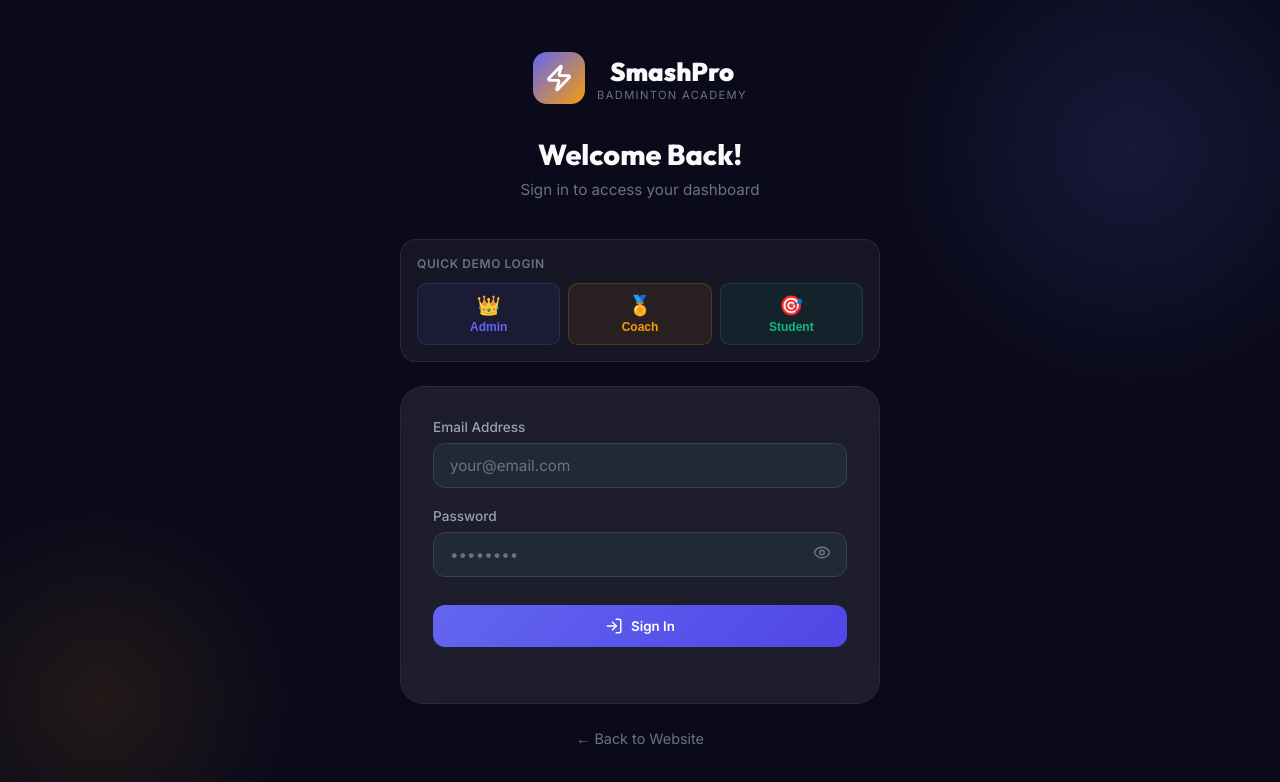
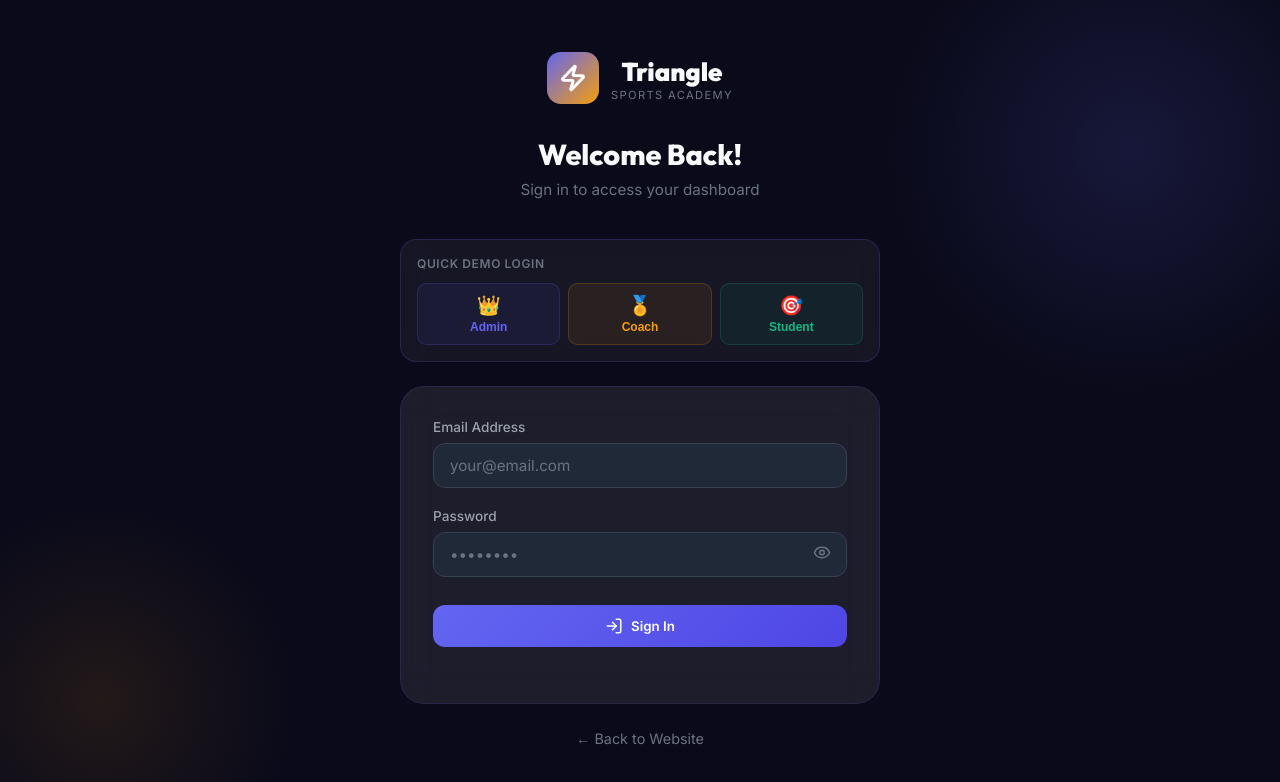
Before and after one commit to Bharani4822a/triangel-sports, a Next.js app: page /login in a window 1280 px wide. Shown: the top 782 px of the page. Built offline with nearby package versions, Linux system fonts and the light colour scheme.

Commit message:
style: enlargement of hero logo

```diff
--- a/src/app/login/page.tsx
+++ b/src/app/login/page.tsx
@@ -51,8 +51,8 @@ export default function LoginPage() {
               <Zap size={28} color="white" strokeWidth={2.5} />
             </div>
             <div>
-              <div style={{ fontFamily: 'Outfit, sans-serif', fontWeight: 900, fontSize: '1.6rem', color: '#f9fafb' }}>SmashPro</div>
-              <div style={{ fontSize: '0.7rem', color: '#6b7280', letterSpacing: '0.12em', textTransform: 'uppercase' }}>Badminton Academy</div>
+              <div style={{ fontFamily: 'Outfit, sans-serif', fontWeight: 900, fontSize: '1.6rem', color: '#f9fafb' }}>Triangle</div>
+              <div style={{ fontSize: '0.7rem', color: '#6b7280', letterSpacing: '0.12em', textTransform: 'uppercase' }}>Sports Academy</div>
             </div>
           </Link>
           <h1 style={{ fontFamily: 'Outfit, sans-serif', fontSize: '1.8rem', fontWeight: 800, color: '#f9fafb', marginTop: '1.5rem' }}>Welcome Back!</h1>
--- a/src/app/page.tsx
+++ b/src/app/page.tsx
@@ -581,7 +581,7 @@ export default function HomePage() {
         .logo-img { height: 48px; width: auto; }
 
         .orbit-container { width: 380px; height: 380px; }
-        .shuttle-icon { width: clamp(6rem, 10vw, 7rem); height: auto; }
+        .shuttle-icon { width: clamp(8rem, 12vw, 10rem); height: auto; }
         .orbit-stat-label { font-size: 0.65rem; }
         .registration-container { padding: 2.5rem; }
         .map-container { height: 400px; }
@@ -625,7 +625,7 @@ export default function HomePage() {
           .footer-grid { grid-template-columns: 1fr 1fr !important; }
           .contact-grid { grid-template-columns: 1fr !important; }
           .orbit-container { width: 320px; height: 320px; }
-          .shuttle-icon { width: 6rem; height: auto; }
+          .shuttle-icon { width: 8rem; height: auto; }
           .logo-img { height: 40px; }
         }
 
@@ -646,7 +646,7 @@ export default function HomePage() {
           .stats-grid { grid-template-columns: 1fr 1fr !important; }
           .registration-container { padding: 1.5rem; }
           .orbit-container { width: 220px; height: 220px; }
-          .shuttle-icon { width: 4.5rem; height: auto; }
+          .shuttle-icon { width: 6rem; height: auto; }
           .logo-img { height: 32px; }
           .orbit-stat { padding: 0.4rem 0.6rem !important; min-width: 80px !important; }
           .orbit-stat-label { font-size: 0.5rem; }
```
